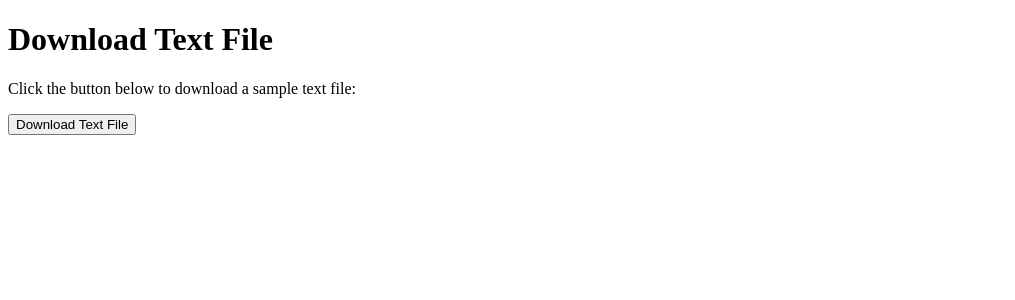
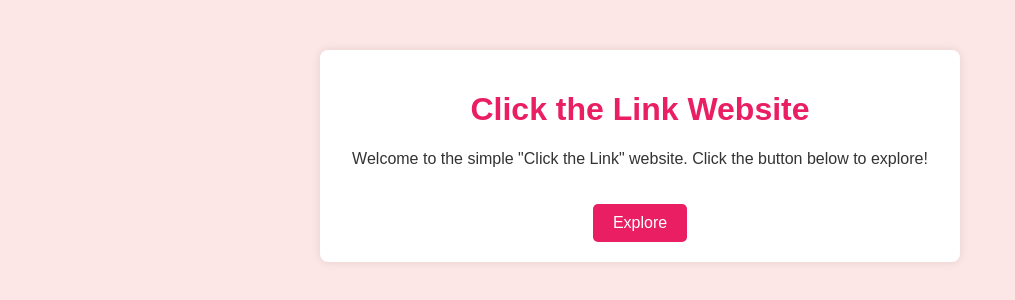
Before and after one commit to rfarelll/bgs.github.io, a plain HTML site: page index.html in a window 1280 px wide. Shown: the whole page, without its empty margins (0-1015 px from the left). Drawn offline with Linux system fonts and the light colour scheme.

Commit message:
Test Asal

```diff
--- a/index.html
+++ b/index.html
@@ -1,43 +1,58 @@
 <!DOCTYPE html>
 <html lang="en">
 <head>
-    <meta charset="UTF-8">
-    <meta name="viewport" content="width=device-width, initial-scale=1.0">
-    <title>Download Text File</title>
+  <meta charset="UTF-8">
+  <meta name="viewport" content="width=device-width, initial-scale=1.0">
+  <title>Click the Link</title>
+  <style>
+    body {
+      background-color: #fde6e6; /* Light pink background */
+      font-family: 'Arial', sans-serif;
+      text-align: center;
+      margin: 0;
+      padding: 0;
+    }
+
+    .container {
+      max-width: 600px;
+      margin: 50px auto;
+      padding: 20px;
+      background-color: #fff; /* White container background */
+      border-radius: 8px;
+      box-shadow: 0 0 10px rgba(0, 0, 0, 0.1);
+    }
+
+    h1 {
+      color: #e91e63; /* Pink heading color */
+    }
+
+    p {
+      color: #333; /* Dark text color */
+    }
+
+    a {
+      display: inline-block;
+      padding: 10px 20px;
+      margin-top: 20px;
+      background-color: #e91e63; /* Pink button background color */
+      color: #fff; /* White button text color */
+      text-decoration: none;
+      border-radius: 5px;
+      transition: background-color 0.3s ease;
+    }
+
+    a:hover {
+      background-color: #c2185b; /* Darker pink on hover */
+    }
+  </style>
 </head>
 <body>
 
-    <h1>Download Text File</h1>
-
-    <p>Click the button below to download a sample text file:</p>
-
-    <button onclick="downloadTxtFile()">Download Text File</button>
-
-    <script>
-        function downloadTxtFile() {
-            // Text content for the file
-            var textContent = "This is a sample text file content.";
-
-            // Create a Blob containing the text content
-            var blob = new Blob([textContent], { type: "text/plain" });
-
-            // Create a link element
-            var link = document.createElement("a");
-
-            // Set the download attribute and create a URL for the Blob
-            link.download = "sample.txt";
-            link.href = window.URL.createObjectURL(blob);
-
-            // Append the link to the document
-            document.body.appendChild(link);
-
-            // Trigger a click on the link to start the download
-            link.click();
-
-            // Remove the link from the document
-            document.body.removeChild(link);
-        }
-    </script>
+  <div class="container">
+    <h1>Click the Link Website</h1>
+    <p>Welcome to the simple "Click the Link" website. Click the button below to explore!</p>
+    <a href="https://example.com" target="_blank">Explore</a>
+  </div>
 
 </body>
 </html>
```
